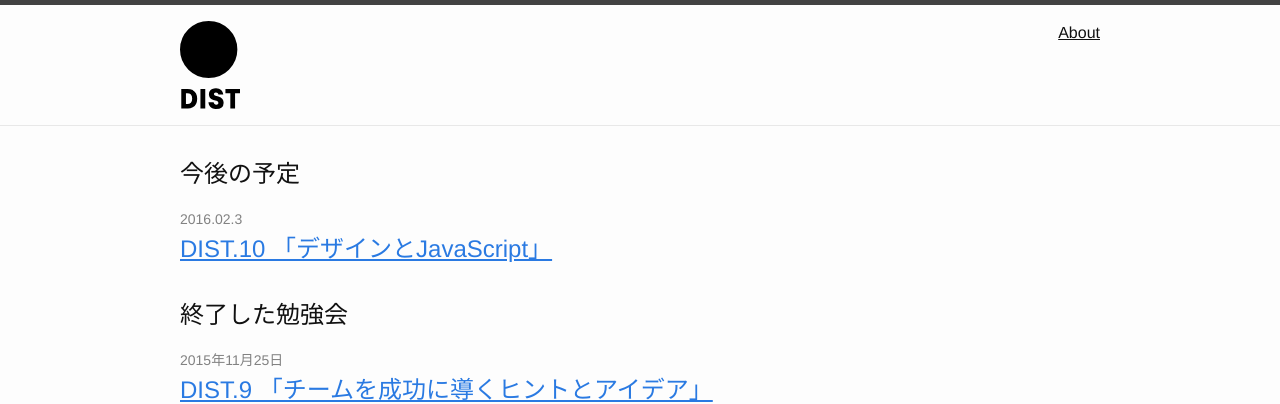
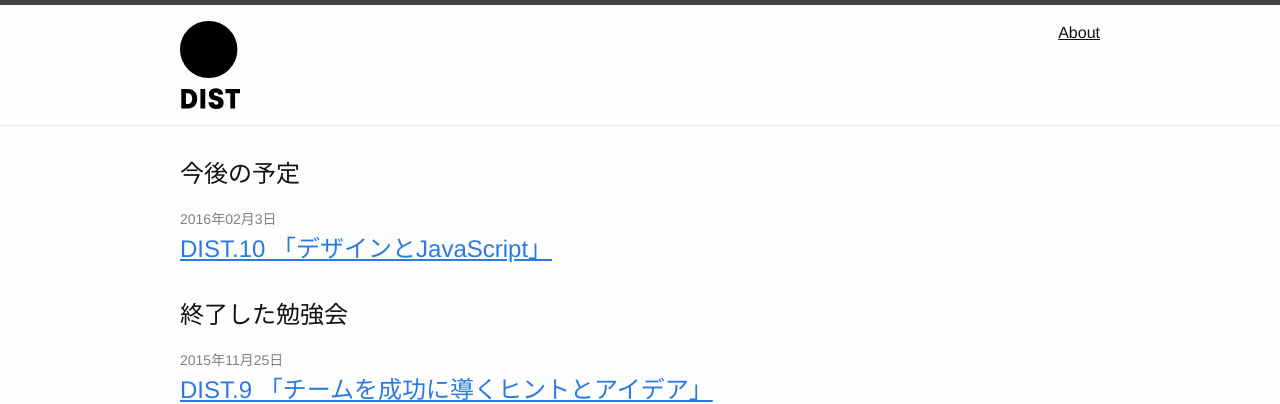
Before and after one commit to distjp/distjp.github.io, a Jekyll site: the page built from index.html, in a window 1280 px wide. Shown: the top 404 px of the page. Built offline with Jekyll 4.4.1, drawn with Linux system fonts in a browser that asks for light colours; Markdown is read by kramdown in place of the engine named in the settings.

Commit message:
Update date format

```diff
--- a/index.html
+++ b/index.html
@@ -9,7 +9,7 @@
 		{% assign postStartDate = item.date | date: '%s' %}
 		{% if postStartDate >= curDate %}
 			<li>
-				<span class="post-meta">{{ item.date | date: "%Y.%m.%-d" }}</span>
+				<span class="post-meta">{{ item.date | date: "%Y年%m月%-d日" }}</span>
 				<h2>
 					<a class="post-link" href="{{ item.url | prepend: site.baseurl }}">{{ item.title }}</a>
 				</h2>
```
